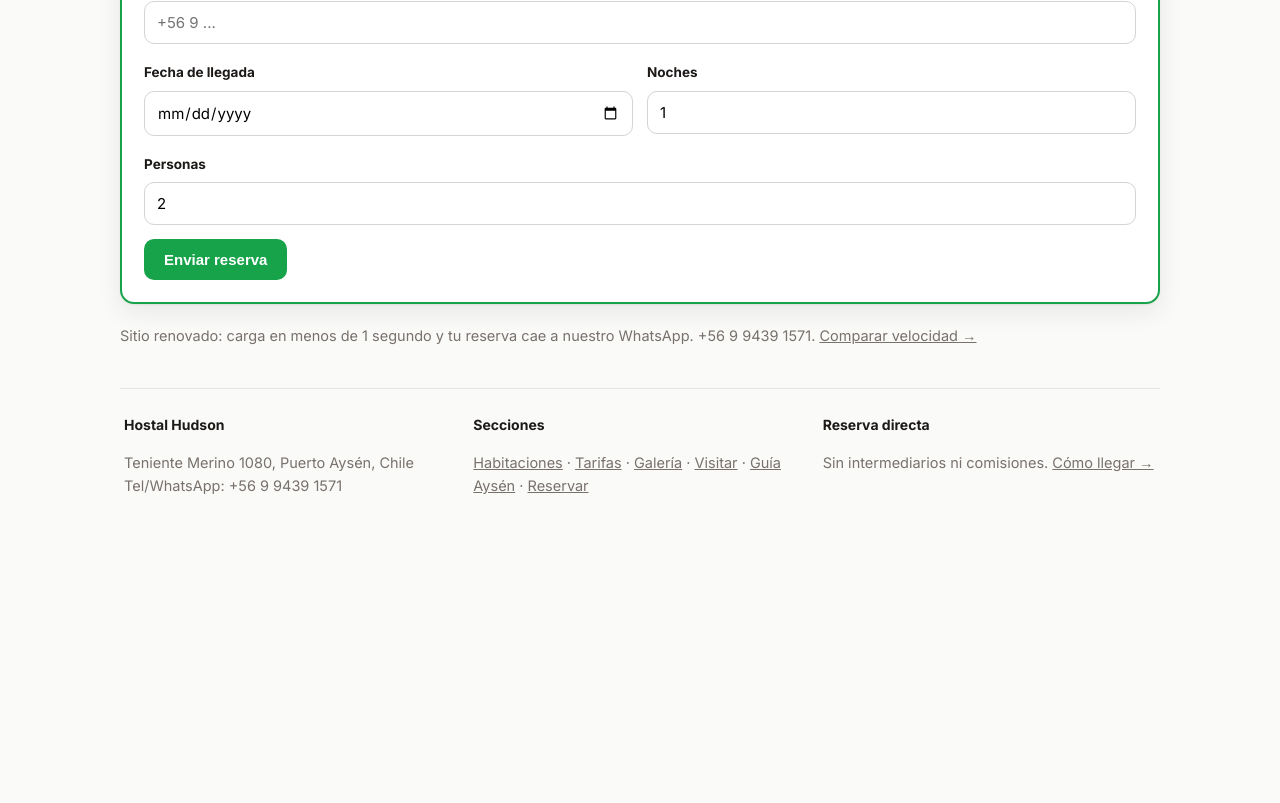
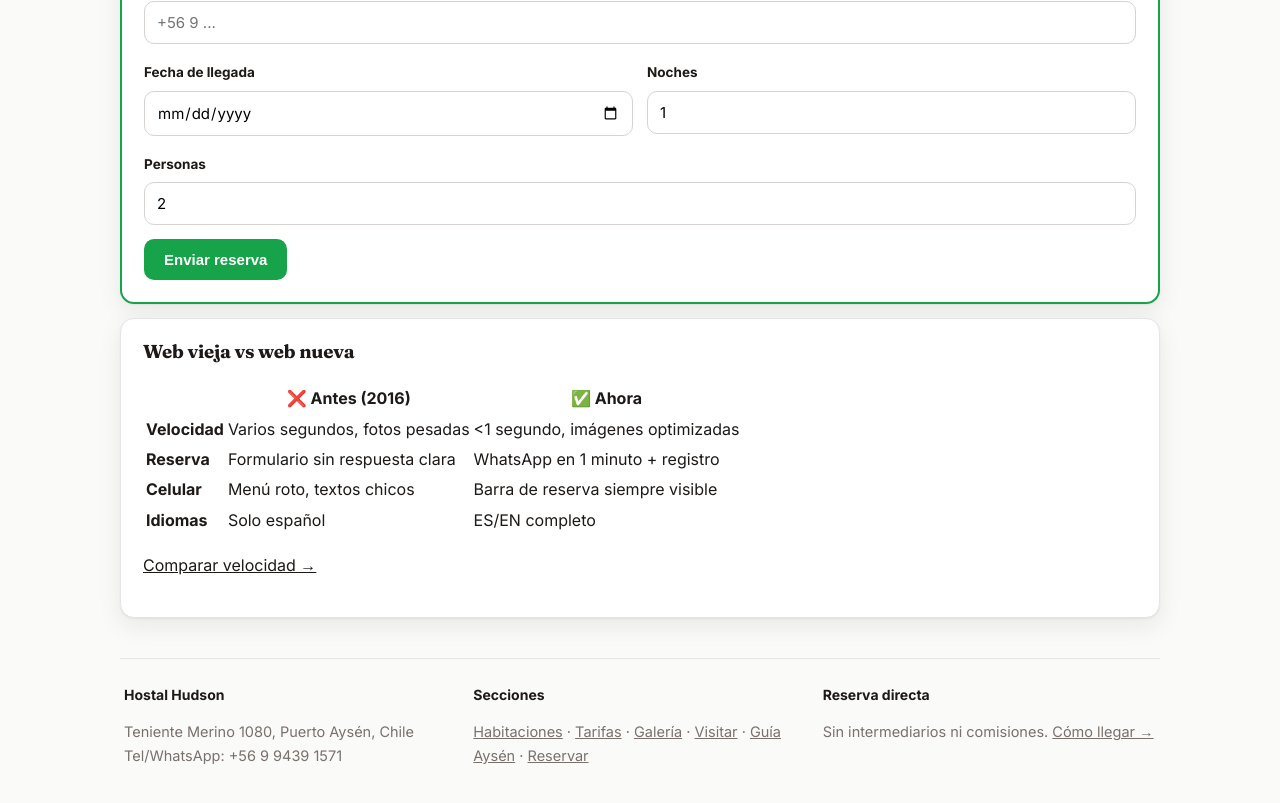
Before and after one commit to hugo-55/Hostal-Hudson, a Next.js app: page / in a window 1280 px wide. Shown: the part 3824-4627 px from the top of the page. Before the commit the page ends 4433 px from the top, so only its background shows below. Built offline with nearby package versions, Linux system fonts and the light colour scheme; no server answers.

Commit message:
SEO+UX: FAQ schema, fechas sin pasado, tabla antes/despues, compartir WA, foco accesible

```diff
--- a/app/globals.css
+++ b/app/globals.css
@@ -229,6 +229,12 @@ body[data-theme="dark"] .sticky-book { background: #292524; }
 /* Icon button (theme toggle) */
 .icon-btn { background: none; border: 1.5px solid var(--line); border-radius: 50%; width: 34px; height: 34px; cursor: pointer; font-size: 16px; display: inline-flex; align-items: center; justify-content: center; }
 
+/* Accessibility: visible focus */
+a:focus-visible, button:focus-visible, input:focus-visible, select:focus-visible, summary:focus-visible {
+  outline: 3px solid var(--teal-700);
+  outline-offset: 2px;
+}
+
 /* Dark mode */
 body[data-theme="dark"] { --ink: #e7e5e4; --muted: #a8a29e; --bg: #1c1917; --card: #292524; --line: #44403c; }
 body[data-theme="dark"] .topbar { background: rgba(28,25,23,.94); }
--- a/app/guia/page.jsx
+++ b/app/guia/page.jsx
@@ -2,7 +2,7 @@
 import { useState } from 'react';
 import WhatsAppButton, { Footer } from '../../components/Chrome';
 import SmartImg from '../../components/SmartImg';
-import { PageTitle, Breadcrumb } from '../../components/Widgets';
+import { PageTitle, Breadcrumb, ShareBar } from '../../components/Widgets';
 import { useLang } from '../../lib/i18n';
 import { waLink } from '../../lib/site';
 
@@ -34,6 +34,7 @@ export default function Guia() {
           </div>
         ))}
       </div>
+      <ShareBar />
       <Footer />
       <WhatsAppButton />
     </div>
--- a/app/layout.jsx
+++ b/app/layout.jsx
@@ -61,10 +61,20 @@ export default function RootLayout({ children }) {
       { '@type': 'LocationFeatureSpecification', name: 'Estacionamiento' },
     ],
   };
+  const faqLd = {
+    '@context': 'https://schema.org',
+    '@type': 'FAQPage',
+    mainEntity: [
+      { '@type': 'Question', name: '¿A qué hora puedo llegar?', acceptedAnswer: { '@type': 'Answer', text: 'Recepción 24 h con entrega de llaves, sin restricción de horario.' } },
+      { '@type': 'Question', name: '¿Cómo confirmo mi reserva?', acceptedAnswer: { '@type': 'Answer', text: 'Por WhatsApp y transferencia al Banco BCI con comprobante.' } },
+      { '@type': 'Question', name: '¿Incluye desayuno y estacionamiento?', acceptedAnswer: { '@type': 'Answer', text: 'Sí, ambos incluidos sin costo adicional.' } },
+    ],
+  };
   return (
     <html lang="es-CL" className={`${inter.variable} ${fraunces.variable}`}>
       <body>
         <script type="application/ld+json" dangerouslySetInnerHTML={{ __html: JSON.stringify(jsonLd) }} />
+        <script type="application/ld+json" dangerouslySetInnerHTML={{ __html: JSON.stringify(faqLd) }} />
         <LangProvider>
           <NavBar />
           {children}
--- a/app/page.jsx
+++ b/app/page.jsx
@@ -26,7 +26,7 @@ const VISIT = [
 const ROOM_IMGS = ['/img/gal-hostal-interior1.jpg', '/img/gal-hostal-interior2.jpg', '/img/gal-hostal-interior4.jpg'];
 
 export default function Home() {
-  const { t } = useLang();
+  const { t, lang } = useLang();
   return (
     <div>
       <div className="hero-full">
@@ -132,10 +132,19 @@ export default function Home() {
 
         <ReservaCTA />
 
-        <p className="muted" style={{ marginTop: 20 }}>
-          {t.renewed} {HOSTAL_PHONE_DISPLAY}.{' '}
-          <a href={PAGESPEED_URL} target="_blank">{t.compareSpeed}</a>
-        </p>
+        <div className="card">
+          <h3>{lang === 'es' ? 'Web vieja vs web nueva' : 'Old site vs new site'}</h3>
+          <table>
+            <thead><tr><th></th><th>❌ {lang === 'es' ? 'Antes (2016)' : 'Before (2016)'}</th><th>✅ {lang === 'es' ? 'Ahora' : 'Now'}</th></tr></thead>
+            <tbody>
+              <tr><td><strong>{lang === 'es' ? 'Velocidad' : 'Speed'}</strong></td><td>{lang === 'es' ? 'Varios segundos, fotos pesadas' : 'Several seconds, heavy photos'}</td><td>{lang === 'es' ? '<1 segundo, imágenes optimizadas' : '<1 second, optimized images'}</td></tr>
+              <tr><td><strong>{lang === 'es' ? 'Reserva' : 'Booking'}</strong></td><td>{lang === 'es' ? 'Formulario sin respuesta clara' : 'Form with no clear reply'}</td><td>WhatsApp {lang === 'es' ? 'en 1 minuto + registro' : 'in 1 minute + record'}</td></tr>
+              <tr><td><strong>{lang === 'es' ? 'Celular' : 'Mobile'}</strong></td><td>{lang === 'es' ? 'Menú roto, textos chicos' : 'Broken menu, tiny text'}</td><td>{lang === 'es' ? 'Barra de reserva siempre visible' : 'Booking bar always visible'}</td></tr>
+              <tr><td><strong>{lang === 'es' ? 'Idiomas' : 'Languages'}</strong></td><td>{lang === 'es' ? 'Solo español' : 'Spanish only'}</td><td>ES/EN {lang === 'es' ? 'completo' : 'full'}</td></tr>
+            </tbody>
+          </table>
+          <p><a href={PAGESPEED_URL} target="_blank">{t.compareSpeed}</a></p>
+        </div>
 
         <Footer />
       </div>
--- a/components/BookingBar.jsx
+++ b/components/BookingBar.jsx
@@ -19,6 +19,7 @@ export default function BookingBar() {
 
   const msg = `Hola Hostal Hudson, soy ${name || '...'}. Quiero reservar: llegada ${llegada || '...'}, salida ${salida || '...'} (${nights} noche(s)), ${personas} persona(s). ¿Tienen disponibilidad?`;
   const valid = name.trim() && llegada && salida && nights > 0;
+  const today = new Date().toISOString().slice(0, 10);
 
   return (
     <div className="booking-bar">
@@ -28,11 +29,11 @@ export default function BookingBar() {
       </div>
       <div className="bb-field">
         <label>{b.arrival}</label>
-        <input type="date" value={llegada} onChange={(e) => setLlegada(e.target.value)} />
+        <input type="date" min={today} value={llegada} onChange={(e) => setLlegada(e.target.value)} />
       </div>
       <div className="bb-field">
         <label>{b.departure}</label>
-        <input type="date" value={salida} onChange={(e) => setSalida(e.target.value)} />
+        <input type="date" min={llegada || today} value={salida} onChange={(e) => setSalida(e.target.value)} />
       </div>
       <div className="bb-field">
         <label>{b.people}</label>
--- a/components/Estimator.jsx
+++ b/components/Estimator.jsx
@@ -18,6 +18,7 @@ export default function Estimator() {
       ? Math.max(0, Math.round((new Date(salida) - new Date(llegada)) / 86400000))
       : 0;
   const total = nights > 0 ? nights * personas * RATE_PER_PERSON_NIGHT : 0;
+  const today = new Date().toISOString().slice(0, 10);
   const msg = `Hola Hostal Hudson, estimé en la web: llegada ${llegada}, salida ${salida} (${nights} noches), ${personas} personas ≈ ${fmt(total)}. ¿Me confirmas disponibilidad y tarifa final?`;
 
   return (
@@ -27,11 +28,11 @@ export default function Estimator() {
       <div className="grid-2">
         <div>
           <label>{e.arrival}</label>
-          <input type="date" value={llegada} onChange={(e2) => setLlegada(e2.target.value)} />
+          <input type="date" min={today} value={llegada} onChange={(e2) => setLlegada(e2.target.value)} />
         </div>
         <div>
           <label>{e.departure}</label>
-          <input type="date" value={salida} onChange={(e2) => setSalida(e2.target.value)} />
+          <input type="date" min={llegada || today} value={salida} onChange={(e2) => setSalida(e2.target.value)} />
         </div>
       </div>
       <label>{e.people}</label>
--- a/components/ReservaCTA.jsx
+++ b/components/ReservaCTA.jsx
@@ -15,6 +15,7 @@ export default function ReservaCTA({ title } = {}) {
   const [live, setLive] = useState(false);
 
   const msg = `Hola Hostal Hudson, soy ${name || '...'}. Quiero reservar: llegada ${llegada || '...'}, ${noches} noche(s), ${personas} persona(s). ¿Tienen disponibilidad?`;
+  const today = new Date().toISOString().slice(0, 10);
 
   async function handleSubmit(e) {
     e.preventDefault();
@@ -59,7 +60,7 @@ export default function ReservaCTA({ title } = {}) {
         <div className="grid-2">
           <div>
             <label>{t.fArrival}</label>
-            <input type="date" value={llegada} onChange={(e) => setLlegada(e.target.value)} />
+            <input type="date" min={today} value={llegada} onChange={(e) => setLlegada(e.target.value)} />
           </div>
           <div>
             <label>{t.fNights}</label>
--- a/components/Widgets.jsx
+++ b/components/Widgets.jsx
@@ -87,6 +87,21 @@ export function Reveal({ children, className = '' }) {
   return <div ref={ref} className={`reveal ${className}`}>{children}</div>;
 }
 
+// Compartir esta página por WhatsApp.
+export function ShareBar({ text }) {
+  const { lang } = useLang();
+  const [url, setUrl] = useState('');
+  useEffect(() => { setUrl(window.location.href); }, []);
+  if (!url) return null;
+  const msg = `${text || (lang === 'es' ? 'Mira esto de Hostal Hudson' : 'Look at this from Hostal Hudson')}: ${url}`;
+  return (
+    <p>
+      <a className="btn btn-outline" href={`https://wa.me/?text=${encodeURIComponent(msg)}`} target="_blank">
+        ↗ {lang === 'es' ? 'Compartir por WhatsApp' : 'Share via WhatsApp'}
+      </a>
+    </p>
+  );
+}
 // Barra de reserva fija solo en móvil: siempre visible al hacer scroll.
 export function StickyBook() {
   const { t } = useLang();
```
